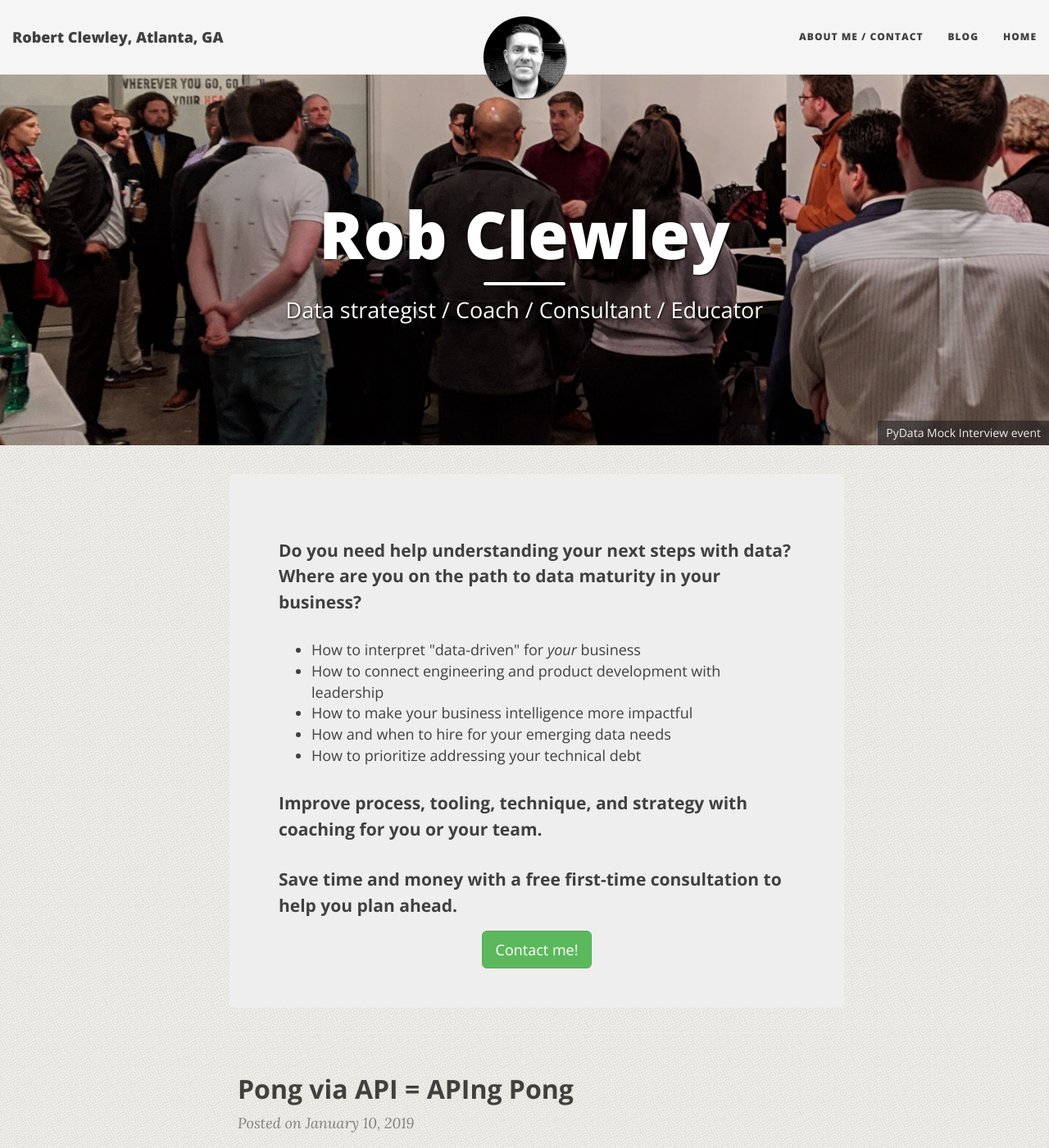
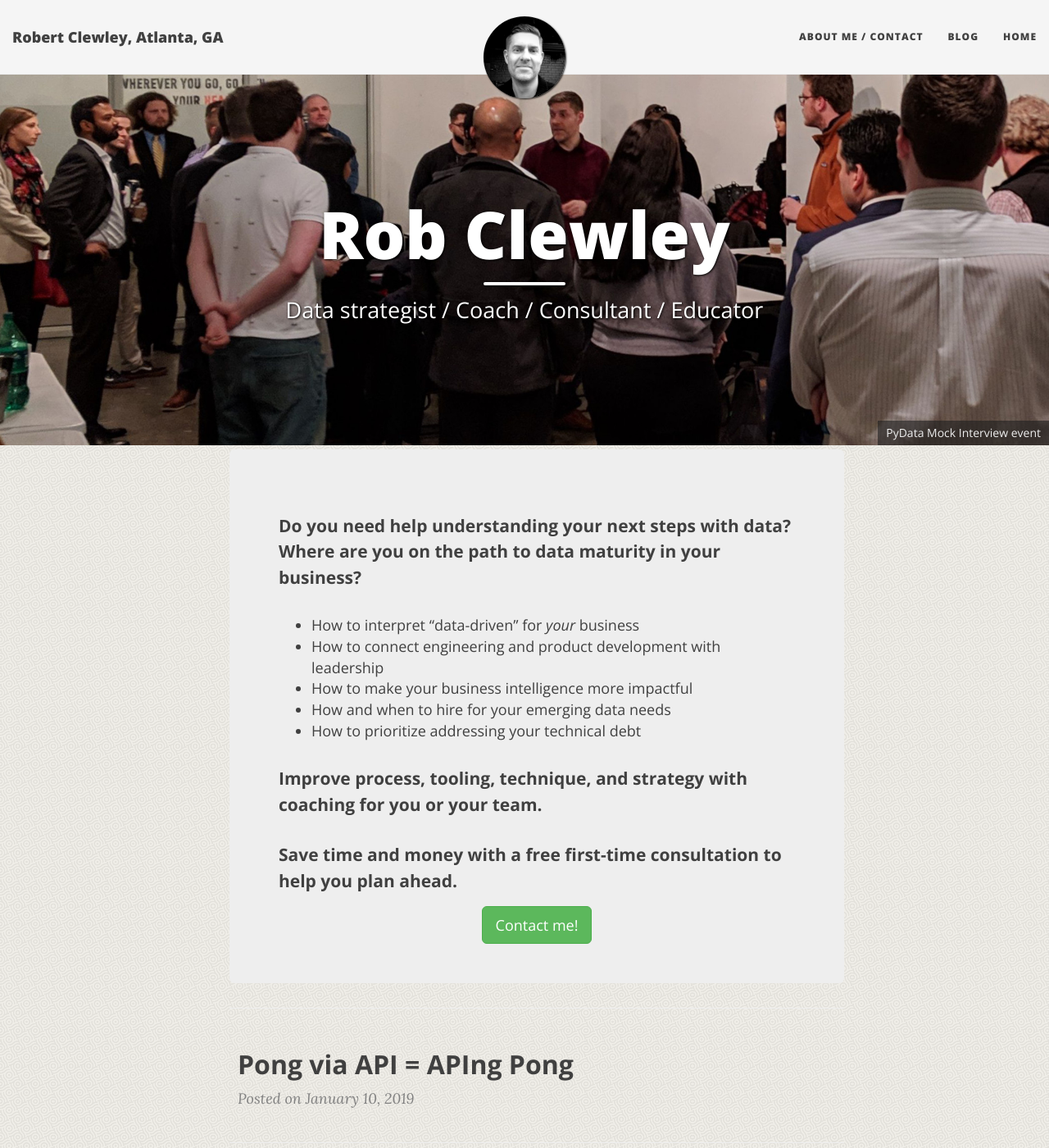
Before and after one commit to robclewley/robclewley.github.io, a Jekyll site: the page built from index.html, in a window 1280 px wide and 1400 px high. Shown: the whole window at 82% size. Built offline with Jekyll 4.4.1, drawn with Linux system fonts in a browser that asks for light colours; nearby versions of some CDN libraries; the list of posts is cut into pages by our own code.

Commit message:
Style tweaks
Vignette on my pic; remove footer col offsets; attempt to override header container class top margin

```diff
--- a/_includes/footer.html
+++ b/_includes/footer.html
@@ -1,7 +1,7 @@
 <footer>
   <div class="container beautiful-jekyll-footer">
     <div class="row">
-      <div class="col-lg-8 col-lg-offset-2 col-md-10 col-md-offset-1">
+      <div class="col-lg-8 col-md-10">
         <ul class="list-inline text-center footer-links">
           {%- for link in site.social-network-links -%}
             {%- assign curkey = link[0] -%}
--- a/css/index.css
+++ b/css/index.css
@@ -9,6 +9,10 @@
   .header-section.has-img .big-img {
     margin-bottom: 0;
   }
+}
+
+.nopad_container {
+  margin-top: -30px
 }
 
 .list-filters {
--- a/index.html
+++ b/index.html
@@ -18,14 +18,14 @@
 ---
   -->
 
-  <div class="container" role="main" padding-top=-30px margin-top=-30px>
+  <div class="container nopad_container" role="main">
     <div class="row">
       <div class="col-lg-8 col-md-10">
         <div class="main-explain-area jumbotron">
     <p><strong>Do you need help understanding your next steps with data?
       Where are you on the path to data maturity in your business?</strong></p>
     <p><ul>
-      <li>How to interpret "data-driven" for <i>your</i> business
+      <li>How to interpret &ldquo;data-driven&rdquo; for <i>your</i> business
       <li>How to connect engineering and product development with leadership
       <li>How to make your business intelligence more impactful
       <li>How and when to hire for your emerging data needs
@@ -44,24 +44,6 @@
   </div>
 
 <hr>
-
-<!--
-<div class="posts">
-  {% for post in paginator.posts %}
-  <div class="post">
-    <h1 class="post-title">
-      <a href="{{ post.url }}">
-        {{ post.title }}
-      </a>
-    </h1>
-
-    <span class="post-date">{{ post.date | date_to_string }}</span>
-
-    {{ post.content }}
-  </div>
-  {% endfor %}
-</div>
--->
 
 <div class="posts-list">
   {% for post in paginator.posts %}
```
Also changed, not shown: img/avatar-icon.png.
